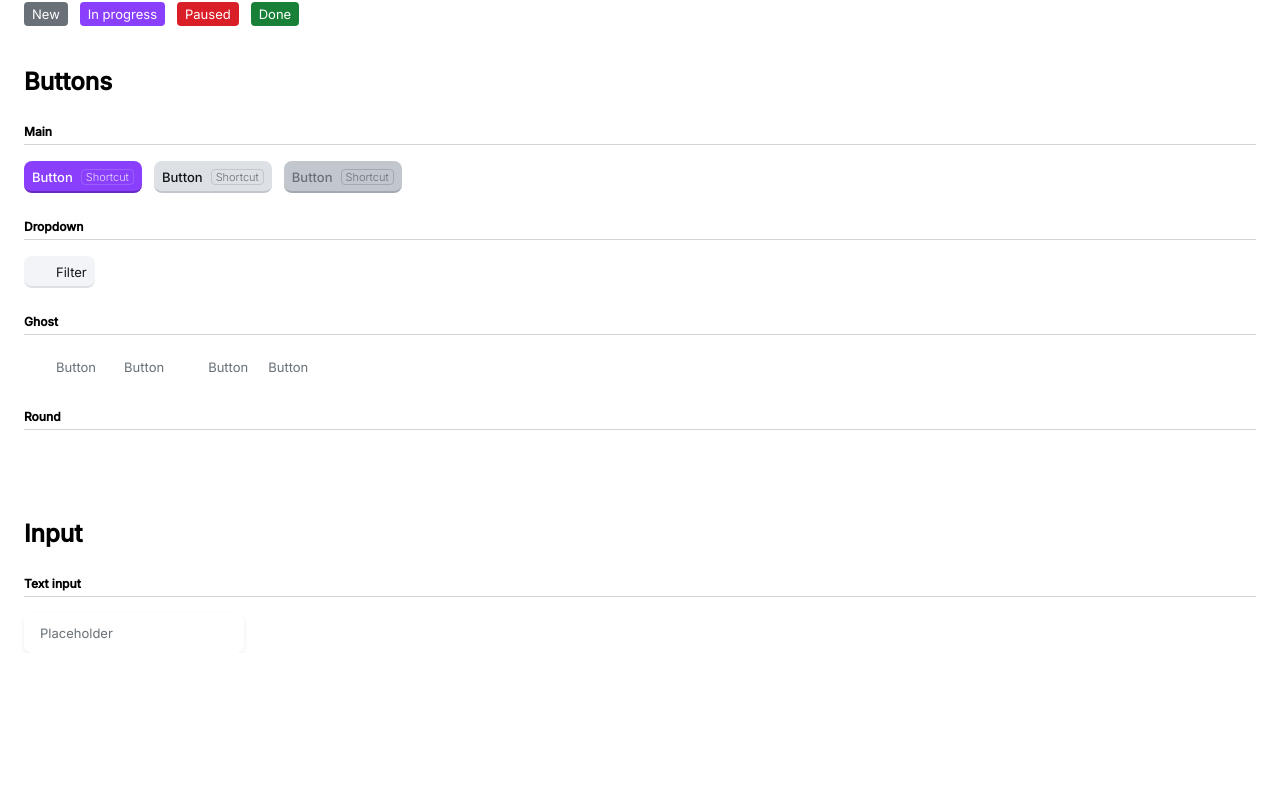
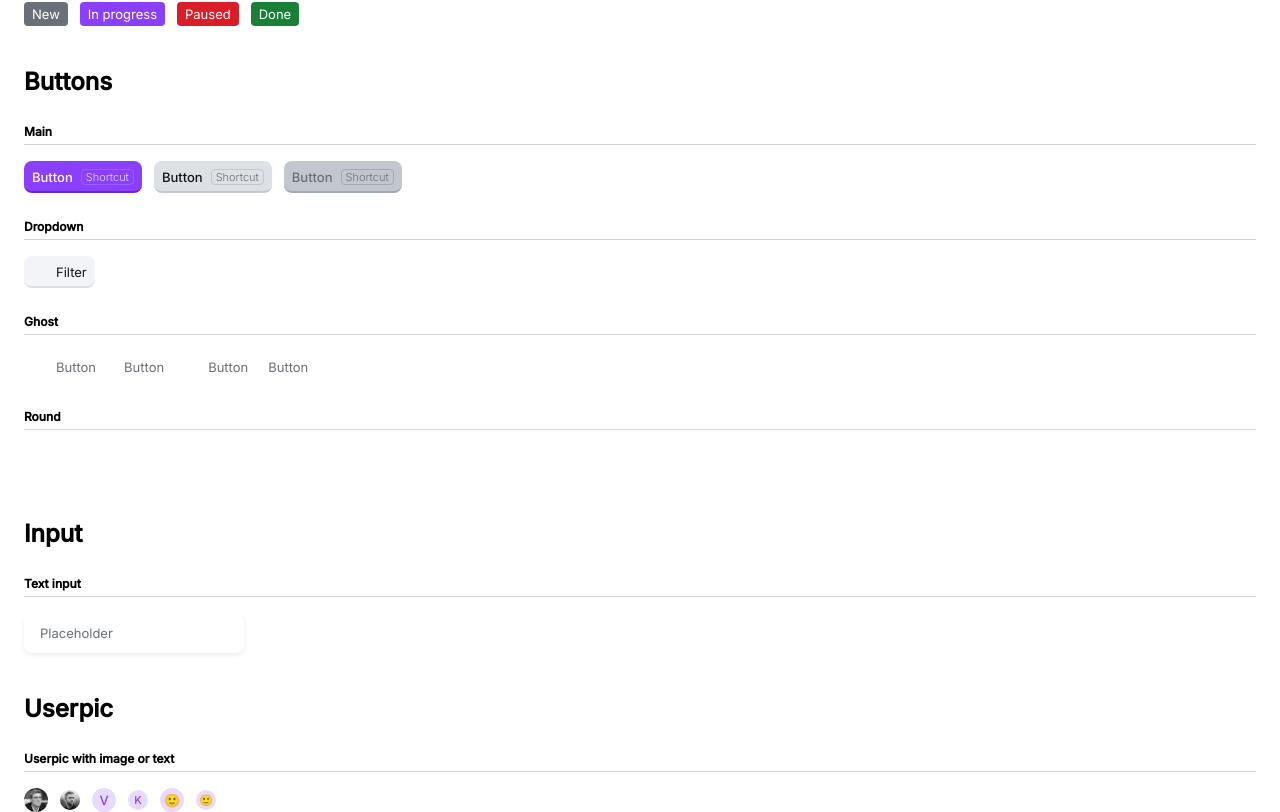
Before and after one commit to kdubrovsky/kanban-app, a React (Vite) app: page / in a window 1280 px wide. Shown: the part 355-1167 px from the top of the page. Before the commit the page ends 1008 px from the top, so only its background shows below. Built offline with nearby package versions, Linux system fonts and the light colour scheme.

Commit message:
Added Userpic component

```diff
--- a/src/App.jsx
+++ b/src/App.jsx
@@ -1,6 +1,7 @@
 import Button from "./components/ui/Button/Button"
 import Badge from "./components/ui/Badge/Badge";
 import Input from "./components/ui/Input/Input";
+import Userpic from "./components/ui/Userpic/Userpic";
 
 function App() {
 
@@ -211,6 +212,34 @@ function App() {
                 name='exampleInput'
                 placeholder="Placeholder"
             />
+            <h2>Userpic</h2>
+            <h3>Userpic with image or text</h3>
+            <div className="inline-group">
+                <Userpic
+                    img='./src/assets/images/userpic1.png'
+                    username='Vasya'
+                    size='large'
+                />
+                <Userpic
+                    img='./src/assets/images/userpic2.png'
+                    username='Kolya'
+                    size='small'
+                />
+                <Userpic
+                    username='Vasya'
+                    size='large'
+                />
+                <Userpic
+                    username='Kolya'
+                    size='small'
+                />
+                <Userpic
+                    size='large'
+                />
+                <Userpic
+                    size='small'
+                />
+            </div>
         </>
     )
 }
--- /dev/null
+++ b/src/components/ui/Userpic/Userpic.jsx
@@ -0,0 +1,22 @@
+import classnames from 'classnames';
+import css from './Userpic.module.scss';
+
+function Userpic({
+    img,
+    username,
+    size = 'small'
+}) {
+
+    const classNames = classnames(css.userpic, css[size]);
+
+    return (
+        <div className={classNames}>
+            {img && <img src={img} alt={username} />}
+            <span>
+                {username ? username[0] : '🙂'}
+            </span>
+        </div>
+    )
+}
+
+export default Userpic;
--- /dev/null
+++ b/src/components/ui/Userpic/Userpic.module.scss
@@ -0,0 +1,33 @@
+@use "../../../scss/modules/typography";
+@use "../../../scss/modules/colors";
+
+.userpic {
+    background-color: colors.$brand-20;
+    color: colors.$brand-60;
+    display: flex;
+    align-items: center;
+    justify-content: center;
+    text-align: center;
+    border-radius: 50%;
+    overflow: hidden;
+    position: relative;
+    cursor: default;
+
+    img {
+        position: absolute;
+        height: 100%;
+        object-fit: cover;
+    }
+
+    &.large {
+        @include typography.setFont(M, medium);
+        width: 24px;
+        height: 24px;
+    }
+
+    &.small {
+        @include typography.setFont(XS, medium);
+        width: 20px;
+        height: 20px;
+    }
+}
```
Also changed, not shown: src/assets/images/userpic1.png (added), src/assets/images/userpic2.png (added).
